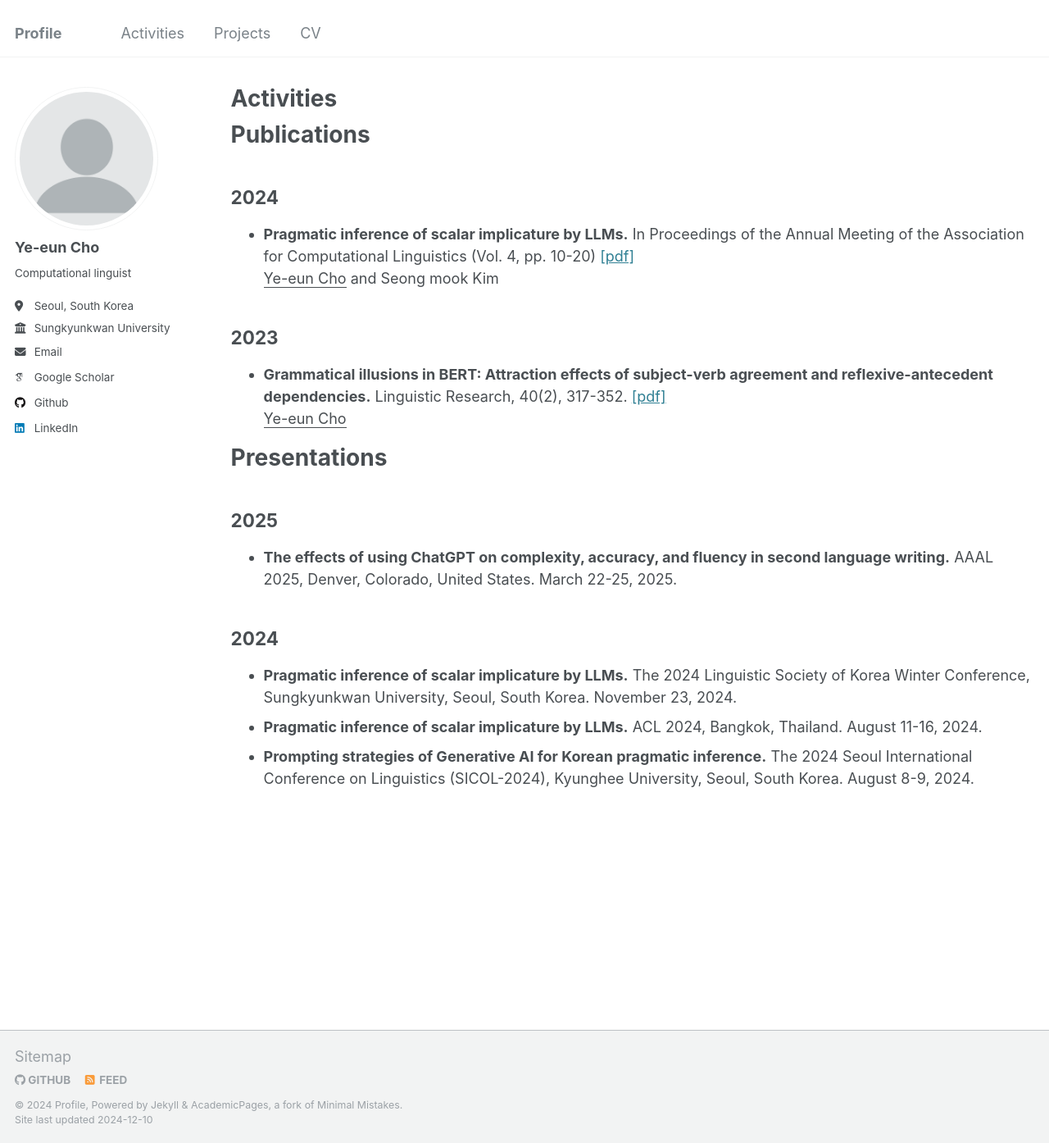
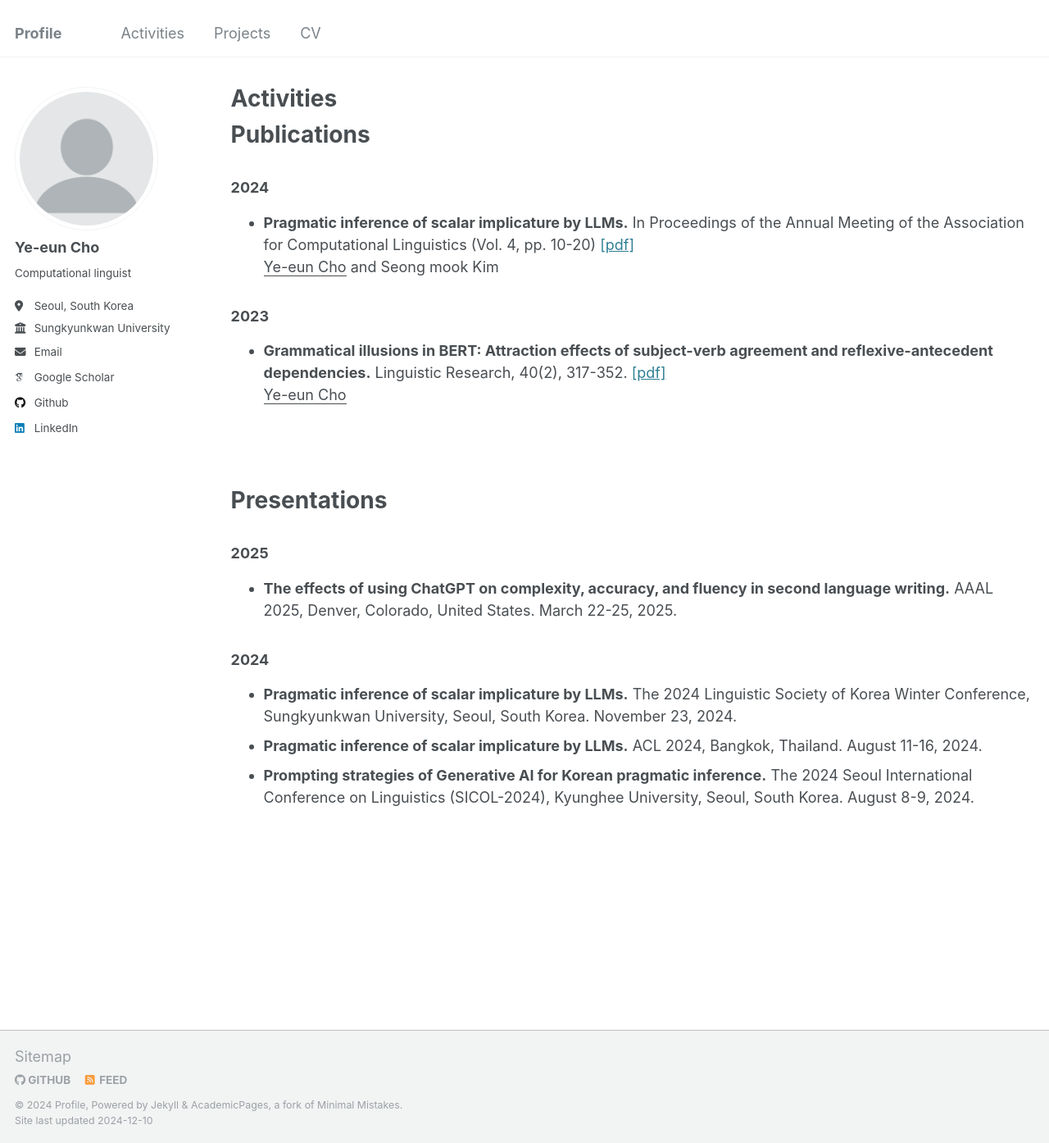
Before and after one commit to joyennn/joyennn, a Jekyll site: the page built from _pages/activities.html, in a window 1280 px wide and 1394 px high. Shown: the whole window at 82% size. Built offline with Jekyll 4.4.1, drawn with Linux system fonts in a browser that asks for light colours; some web fonts are replaced.

```diff
--- a/_pages/activities.html
+++ b/_pages/activities.html
@@ -18,7 +18,7 @@ author_profile: true
     </header>
 
     <section>
-        <h2>2024</h2>
+        <h3>2024</h3>
         <ul>
             <li>
                 <strong>Pragmatic inference of scalar implicature by LLMs.</strong>
@@ -28,7 +28,7 @@ author_profile: true
             </li>
         </ul>
 
-        <h2>2023</h2>
+        <h3>2023</h3>
         <ul>
             <li>
                 <strong>Grammatical illusions in BERT: Attraction effects of subject-verb agreement and reflexive-antecedent dependencies.</strong>
@@ -38,13 +38,13 @@ author_profile: true
             </li>
         </ul>
     </section>
-
+<br><br><br>
     <header>
         <h1>Presentations</h1>
     </header>
 
     <section>
-        <h2>2025</h2>
+        <h3>2025</h3>
         <ul>
             <li>
                 <strong>The effects of using ChatGPT on complexity, accuracy, and fluency in second language writing.</strong>
@@ -52,7 +52,7 @@ author_profile: true
             </li>
         </ul>
 
-        <h2>2024</h2>
+        <h3>2024</h3>
         <ul>
             <li>
                 <strong>Pragmatic inference of scalar implicature by LLMs.</strong>
```
